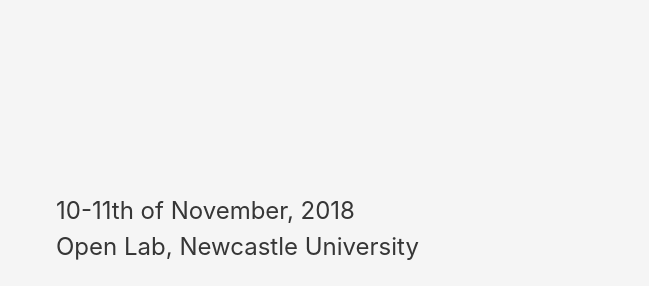
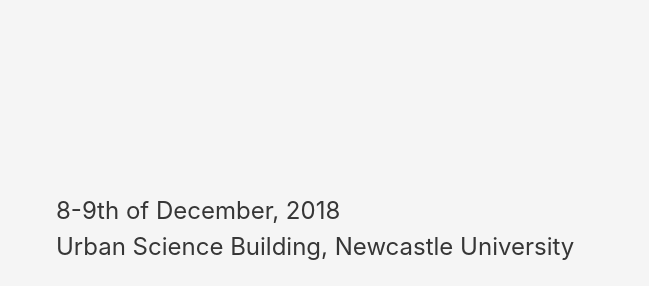
Before and after one commit to jameshodge1996/jameshodge1996.github.io, a plain HTML site: page index.html in a window 1280 px wide. Shown: the part 309-595 px from the top of the page, without its empty margins (0-649 px from the left). Drawn offline with nearby package versions, Linux system fonts and the light colour scheme; some packages are replaced by stand-ins of ours.

Commit message:
changed date

```diff
--- a/index.html
+++ b/index.html
@@ -64,8 +64,8 @@
     </div>
     <div class="hero-body">
       <div class="container is-fluid details">
-        <h1 class="is-size-4">10-11th of November, 2018</h1>
-        <h1 class="is-size-4">Open Lab, Newcastle University</h1>
+        <h1 class="is-size-4">8-9th of December, 2018</h1>
+        <h1 class="is-size-4">Urban Science Building, Newcastle University</h1>
         <br />
         <a class="button is-large is-size-3 is-warning" href="https://www.eventbrite.com/e/demvr-hackathon-tickets-50861767917" target="_blank"><b>Register</b></a>
       </div>
```
